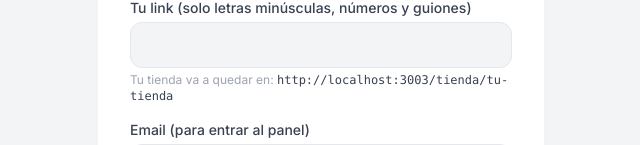
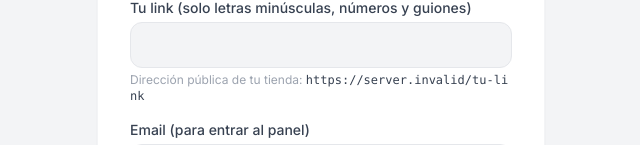
Before and after one commit to Miguelvzla/VentaxLink, a Next.js app in the folder apps/admin/: page /register in a window 1280 px wide. Shown: the part 245-390 px from the top of the page, without its empty margins (319-959 px from the left). Built offline with nearby package versions, Linux system fonts and the light colour scheme; no server answers.

Commit message:
fix(admin): preview URL registro usa NEXT_PUBLIC_STORE_URL y texto claro
Made-with: Cursor

```diff
--- a/apps/admin/components/RegisterForm.tsx
+++ b/apps/admin/components/RegisterForm.tsx
@@ -7,7 +7,16 @@ import { useEffect, useMemo, useState } from "react";
 import { postJson, type AuthResponse } from "@/lib/api";
 import { getToken, saveSession } from "@/lib/auth";
 
-const storeOrigin = process.env.NEXT_PUBLIC_STORE_ORIGIN ?? "http://localhost:3003";
+/** Base pública `/tienda` — prioriza NEXT_PUBLIC_STORE_URL (ej. https://store.ventaxlink.ar/tienda). */
+const storePublicBase = (() => {
+  const url = process.env.NEXT_PUBLIC_STORE_URL?.trim();
+  if (url) return url.replace(/\/+$/, "");
+  const origin = (process.env.NEXT_PUBLIC_STORE_ORIGIN ?? "http://localhost:3003").replace(
+    /\/+$/,
+    "",
+  );
+  return `${origin}/tienda`;
+})();
 
 type PlanChoice = "STARTER" | "PRO" | "WHOLESALE";
 
@@ -51,8 +60,8 @@ export function RegisterForm({ initialPlan }: RegisterFormProps) {
   const [loading, setLoading] = useState(false);
 
   const previewUrl = useMemo(() => {
-    const s = slug.trim().toLowerCase() || "tu-tienda";
-    return `${storeOrigin}/tienda/${s}`;
+    const s = slug.trim().toLowerCase() || "tu-link";
+    return `${storePublicBase}/${s}`;
   }, [slug]);
 
   function onStoreNameChange(v: string) {
@@ -127,7 +136,8 @@ export function RegisterForm({ initialPlan }: RegisterFormProps) {
           className="w-full rounded-xl border border-gray-200 bg-[#F3F4F6] px-4 py-3 font-mono text-sm text-[#374151] outline-none ring-[#22C55E] focus:ring-2"
         />
         <p className="mt-1 text-xs text-[#9CA3AF]">
-          Tu tienda va a quedar en: <span className="font-mono text-[#374151]">{previewUrl}</span>
+          Dirección pública de tu tienda:{" "}
+          <span className="font-mono text-[#374151] break-all">{previewUrl}</span>
         </p>
       </div>
       <div>
```
